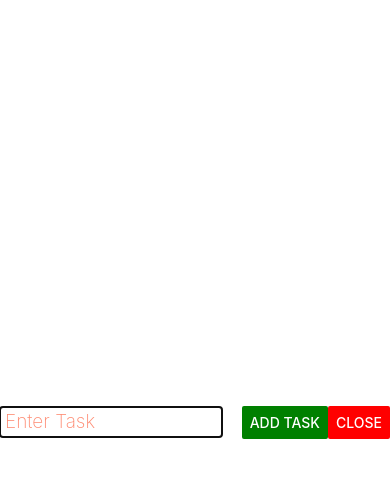
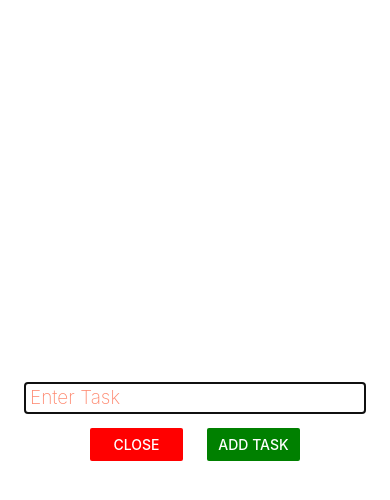
Before and after one commit to nkshn/ToDo-App, a React Native app: screen / in a window 390 px wide. Both pictures are taken after a click on the button "PLUSIK". Shown: the top 500 px of the page. Built offline with nearby package versions, Linux system fonts and the light colour scheme.

Commit message:
Was upgraded modal window 'Add Task'.

```diff
--- a/App.js
+++ b/App.js
@@ -1,5 +1,5 @@
 import React, { useState } from 'react';
-import { StyleSheet, View, FlatList, Button, TextInput } from 'react-native';
+import { StyleSheet, View, FlatList, Button } from 'react-native';
 
 import TaskItem from './components/TaskItem';
 import HeaderItem from './components/HeaderItem';
@@ -9,25 +9,30 @@ export default function App() {
   const [taskInList, setTaskInList] = useState([]);
   const [modalVisible, setModalVisible] = useState(false);
 
-  const outputAddTask = taskTitle => {
+  const addTaskHandler = taskTitle => {
     setTaskInList(currentTask => [...currentTask, {id: Math.random().toString(), value: taskTitle}]);
+    setModalVisible(false);
   };
-  const deleteTask = taskId => {
+  const deleteTaskHandler = taskId => {
     setTaskInList(currentTask => {
       return currentTask.filter((task) => task.id !== taskId);
     })
   };
 
+  const cancelButtonCloseModal = () => {
+    setModalVisible(false);
+  }
+
   return (
     <View style={styles.container}>
       <HeaderItem title="ToDo List" />
       <Button title="Plusik" color="purple" onPress={() => {setModalVisible(true)}} />
-      <TaskInput visible={modalVisible} addTask={outputAddTask} />
+      <TaskInput visible={modalVisible} addTask={addTaskHandler} cancelBtn={cancelButtonCloseModal} />
       <View style={styles.tasksView}>
         <FlatList
           keyExtractor={(item, index) => item.id}
           data={taskInList}
-          renderItem={itemData => <TaskItem onDelete={deleteTask} id={itemData.item.id} text={itemData.item.value}/>} />
+          renderItem={itemData => <TaskItem onDelete={deleteTaskHandler} id={itemData.item.id} text={itemData.item.value}/>} />
       </View>
     </View>
   );
--- a/components/TaskInput.js
+++ b/components/TaskInput.js
@@ -5,12 +5,19 @@ const TaskInput = props => {
   const [enteredTask, setEnteredTask] = useState('');
   const getTask = (enteredTask) => { setEnteredTask(enteredTask); }
 
+  const addTaskHander = () => {
+    props.addTask(enteredTask);
+    setEnteredTask('');
+  }
+
   return (
     <Modal visible={props.visible} animationType="slide">
       <View style={styles.inputView}>
         <TextInput placeholder="Enter Task" style={styles.textInput} onChangeText = {getTask} />
-        <Button title="Add Task" color="green" style={styles.buttonAdd} onPress={() => props.addTask(enteredTask)} />
-        <Button title="Close" color="red" style={styles.buttonClose}/>
+        <View style={styles.buttonsView}>
+          <View style={{width: '40%'}}><Button title="Add Task" color="green" onPress={addTaskHander} /></View>
+          <View style={{width: '40%'}}><Button title="Close" color="red" onPress={props.cancelBtn} /></View>
+        </View>
       </View>
     </Modal>
   );
@@ -18,14 +25,13 @@ const TaskInput = props => {
 
 const styles = StyleSheet.create({
   inputView: {
-    // backgroundColor: 'red',
     flex: 1,
-    flexDirection: 'row',
+    flexDirection: 'column',
     justifyContent: 'center',
     alignItems: 'center',
   },
   textInput: {
-    flex: 1,
+    alignSelf: 'stretch',
     borderColor: '#fe8a71',
     borderBottomWidth: 1.5,
     paddingHorizontal: 5,
@@ -33,11 +39,14 @@ const styles = StyleSheet.create({
     fontSize: 19,
     fontWeight: '200',
     color: '#fe8a71',
-    marginRight: 20,
-    width: 100,
+    marginHorizontal: 25,
+    marginBottom: 15,
   },
-  buttonAdd: {},
-  buttonClose: {},
+  buttonsView: {
+    width: '60%',
+    flexDirection: 'row-reverse',
+    justifyContent: 'space-around',
+  },
 });
 
 export default TaskInput;
```
